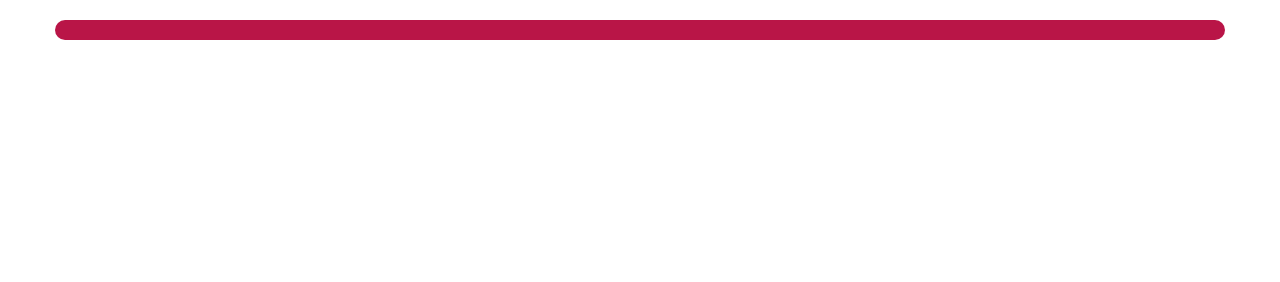
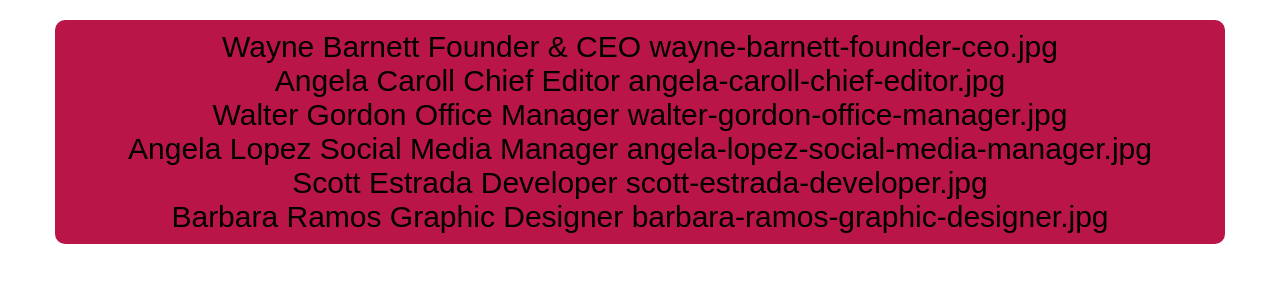
Before and after one commit to alessiogentilezza/js-our-team, a plain HTML site: page index.html in a window 1280 px wide. Drawn offline with Linux system fonts and the light colour scheme.

Commit message:
stampo in console e stampo in pagina le stringhe

```diff
--- a/index.html
+++ b/index.html
@@ -11,7 +11,7 @@
 
 <body>
     <div class="container">
-        <p id="team">vedi console</p>
+        <p id="team"></p>
     </div>
     <script type="text/javascript" src="js/main.js"></script>
 </body>
--- a/js/main.js
+++ b/js/main.js
@@ -4,10 +4,13 @@ Ogni membro è caratterizzato dalle seguenti informazioni: nome, ruolo e foto.
 
 MILESTONE 0:
 Creare l’array di oggetti con le informazioni fornite.
+
 MILESTONE 1:
 Stampare su console le informazioni di nome, ruolo e la stringa della foto
+
 MILESTONE 2:
 Stampare le stesse informazioni su DOM sottoforma di stringhe
+
 BONUS 1:
 Trasformare la stringa foto in una immagine effettiva
 BONUS 2:
@@ -17,17 +20,10 @@ Ragioniamo come sempre a step.
 Prima la logica in italiano e poi traduciamo in codice.
 */
 
-/*Wayne Barnett	Founder & CEO				wayne-barnett-founder-ceo.jpg
-Angela Caroll	Chief Editor				angela-caroll-chief-editor.jpg
-Walter Gordon	Office Manager				walter-gordon-office-manager.jpg
-Angela Lopez	Social Media Manager		angela-lopez-social-media-manager.jpg
-Scott Estrada	Developer					scott-estrada-developer.jpg
-Barbara Ramos	Graphic Designer			barbara-ramos-graphic-designer.jpg*/
 
 const arrayObject = document.getElementById("team")
-arrayObject.innerHTML =""
 
-const membriTeam = [
+const team = [
     {
         "nome": "Wayne Barnett",
         "ruolo": "Founder & CEO",
@@ -35,32 +31,44 @@ const membriTeam = [
     },
 
     {
-        "nome": "Wayne Barnett",
-        "ruolo": "Founder & CEO",
-        "foto": "wayne-barnett-founder-ceo.jpg"
+        "nome": "Angela Caroll",
+        "ruolo": "Chief Editor",
+        "foto": "angela-caroll-chief-editor.jpg"
     },
 
     {
-        "nome": "Wayne Barnett",
-        "ruolo": "Founder & CEO",
-        "foto": "wayne-barnett-founder-ceo.jpg"
+        "nome": "Walter Gordon",
+        "ruolo": "Office Manager",
+        "foto": "walter-gordon-office-manager.jpg"
     },
 
     {
-        "nome": "Wayne Barnett",
-        "ruolo": "Founder & CEO",
-        "foto": "wayne-barnett-founder-ceo.jpg"
+        "nome": "Angela Lopez",
+        "ruolo": "Social Media Manager",
+        "foto": "angela-lopez-social-media-manager.jpg"
     },
 
     {
-        "nome": "Wayne Barnett",
-        "ruolo": "Founder & CEO",
-        "foto": "wayne-barnett-founder-ceo.jpg"
+        "nome": "Scott Estrada",
+        "ruolo": "Developer",
+        "foto": "scott-estrada-developer.jpg"
     },
 
     {
-        "nome": "Wayne Barnett",
-        "ruolo": "Founder & CEO",
-        "foto": "wayne-barnett-founder-ceo.jpg"
+        "nome": "Barbara Ramos",
+        "ruolo": "Graphic Designer",
+        "foto": "barbara-ramos-graphic-designer.jpg"
     }
 ]
+//stampo in console
+for (let key in team) {
+    console.log(team[key]);
+}
+
+//stampo in pagina
+for (let i = 0; i < team.length; i++) {
+    let key = team[i];
+    let keyElement = document.createElement("div");
+    keyElement.innerHTML = key.nome + " " + key.ruolo + " " + key.foto + " " ;
+    arrayObject.append(keyElement);
+}
```
